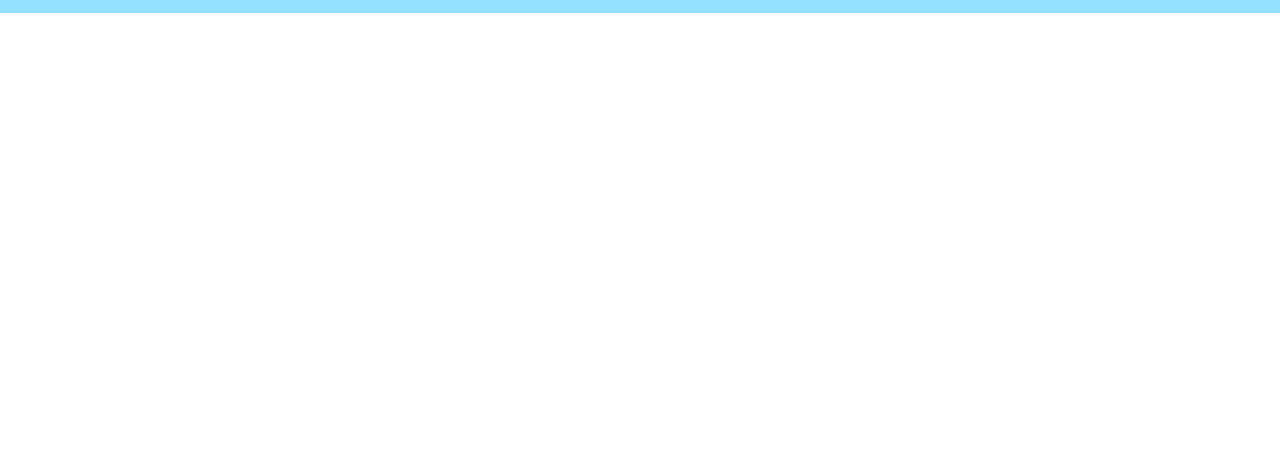
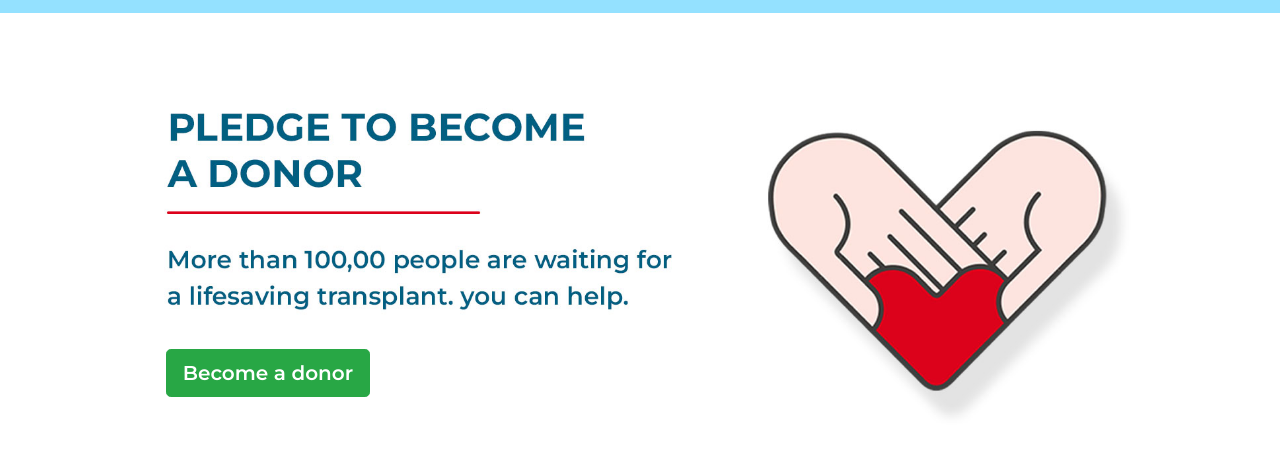
Before and after one commit to RahulSabinkar/organ-donation-platform, a website: page app/src/html/homepage.html in a window 1280 px wide. Shown: the part 103-558 px from the top of the page. Drawn offline with Linux system fonts and the light colour scheme.

Commit message:
changed header image

```diff
--- a/app/src/html/homepage.html
+++ b/app/src/html/homepage.html
@@ -37,7 +37,16 @@
     </header>
 
     <main>
-
+        <div class="container">
+            <div class="row">
+                <div class="col-sm-12">
+                    <figure>
+                        <img id="slider" src="../images/home-slider-image-2.jpg" alt="">
+                        <button class="btn btn-lg btn-success" id="header-btn">Become a donor</button>
+                    </figure>
+                </div>
+            </div>
+        </div>
     </main>
     <footer>
 
```
